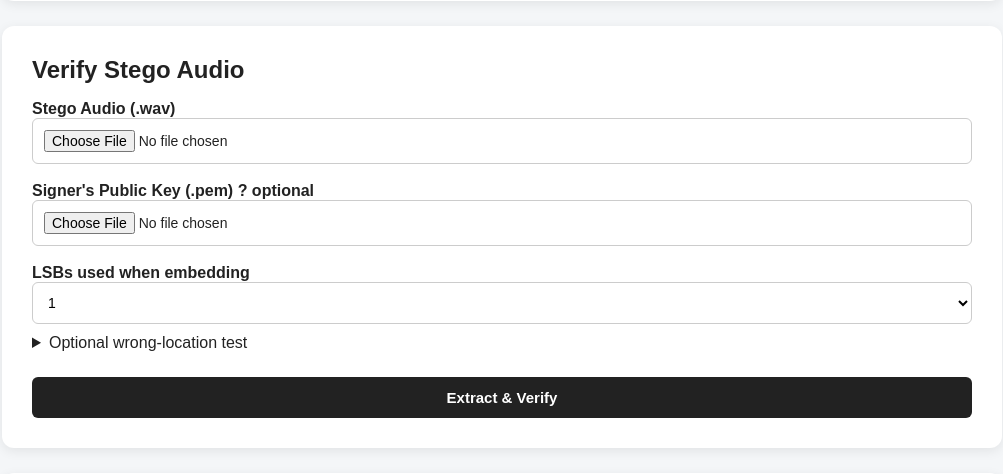
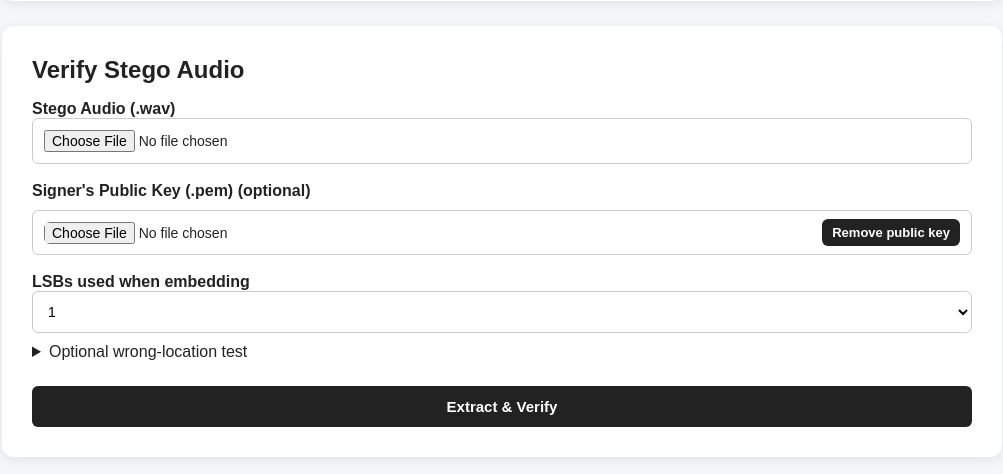
Before and after one commit to JolieNgai/INF2005-ACW1, a Flask app: page /audio in a window 1280 px wide. Shown: the part 1096-1570 px from the top of the page, without its empty margins (138-1141 px from the left). Run offline with Flask 3, Linux system fonts and the light colour scheme.

Commit message:
Public key removal field + UI
Removed  ?

```diff
--- a/app/static/audio.js
+++ b/app/static/audio.js
@@ -79,6 +79,10 @@ byId('embed').onsubmit = event => {
     byId('extract').elements.start.value = '';
   });
 };
+byId('clear-public-key').addEventListener('click', () => {
+  byId('audio-public-key').value = '';
+  byId('verification-result').hidden = true;
+});
 byId('extract').onsubmit = event => {
   event.preventDefault();
   byId('verification-result').hidden = true;
--- a/app/templates/audio.html
+++ b/app/templates/audio.html
@@ -38,7 +38,11 @@
   <h2>Verify Stego Audio</h2>
   <form id="extract">
     <label>Stego Audio (.wav) <input type="file" name="audio" accept=".wav,audio/wav" required></label>
-    <label>Signer's Public Key (.pem) ? optional <input type="file" name="public_key" accept=".pem"></label>
+    <label for="audio-public-key">Signer's Public Key (.pem) (optional)</label>
+    <div class="public-key-controls">
+      <input id="audio-public-key" type="file" name="public_key" accept=".pem">
+      <button id="clear-public-key" type="button">Remove public key</button>
+    </div>
     <label>LSBs used when embedding <select name="bits">{% for n in range(1,9) %}<option>{{ n }}</option>{% endfor %}</select></label>
     <details><summary>Optional wrong-location test</summary>
       <label>Expected start index (leave blank for automatic recovery) <input name="start" type="number" min="0" placeholder="Automatic"></label>
@@ -89,5 +93,5 @@
   <p class="note">Download wrong-public-key.pem. Under Verify Stego Audio, upload your valid stego WAV and select this file as the Signer's Public Key. Use the correct original LSB count and leave the optional start index blank. Expected verdict: <strong>Signature Invalid</strong>. Afterwards, clear this key selection to use the server's default key, or upload the matching key.</p>
 </section>
 </div>
-<script src="{{ url_for('static', filename='audio.js', v='14') }}"></script>
+<script src="{{ url_for('static', filename='audio.js', v='15') }}"></script>
 </body></html>
```
